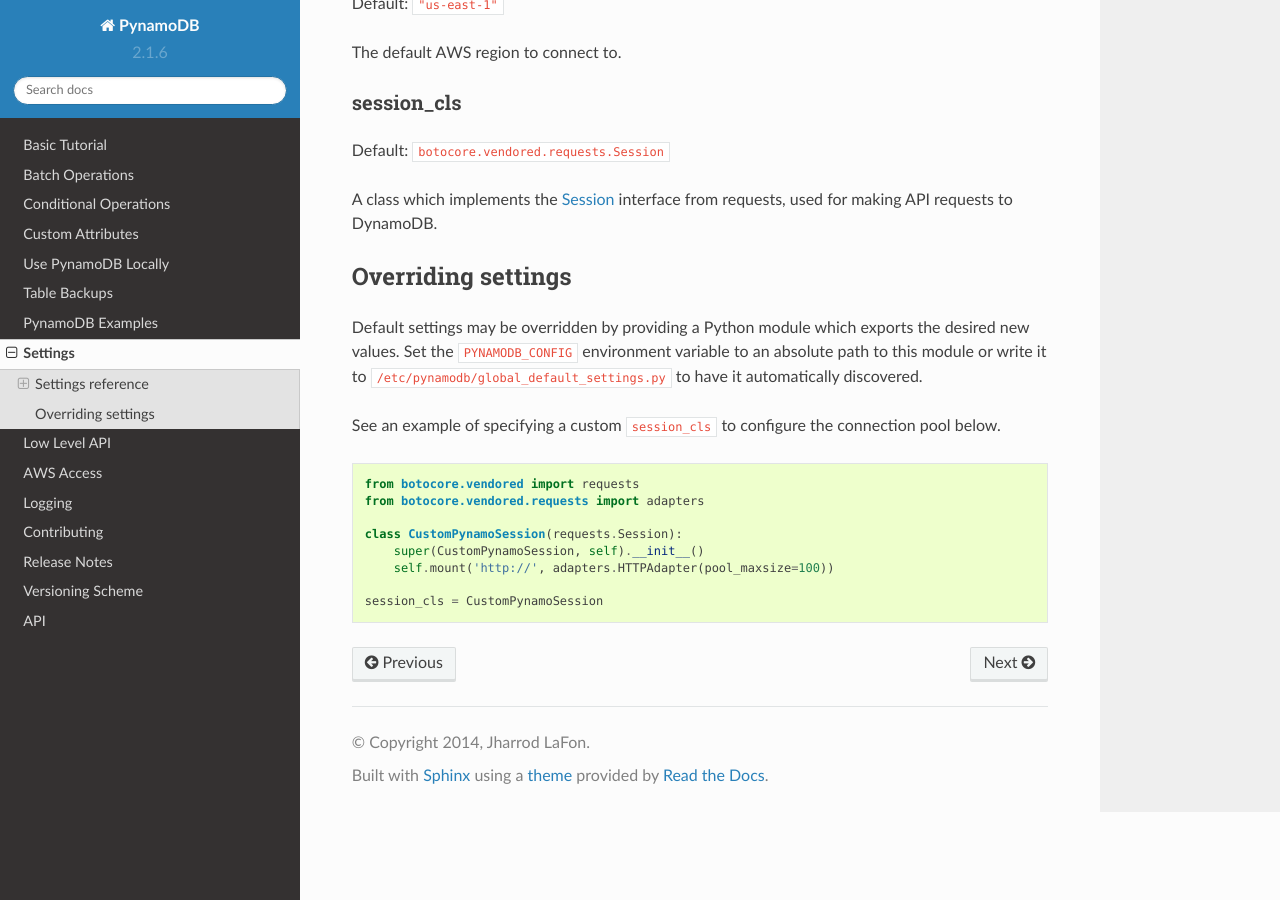
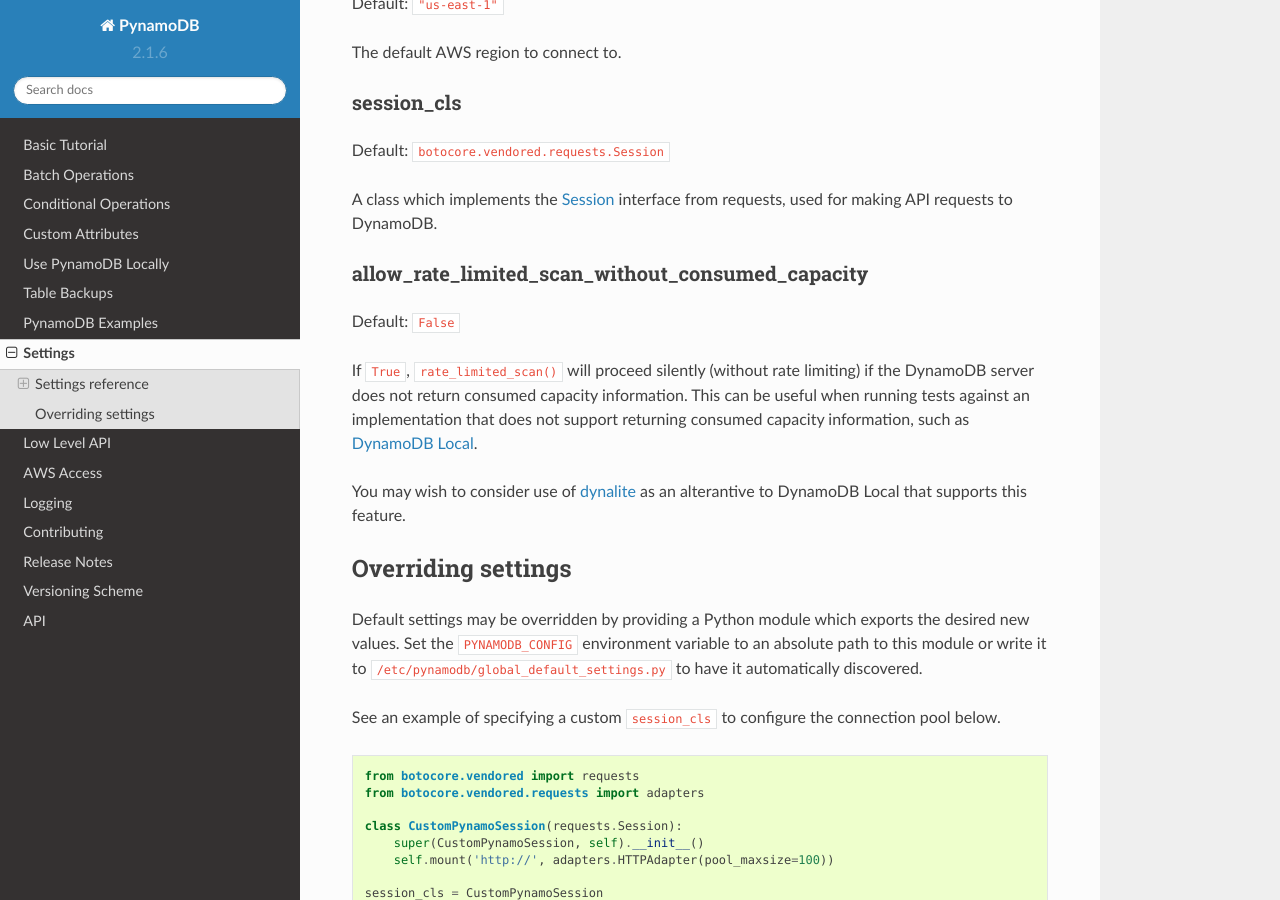
Before and after one commit to pynamodb/PynamoDB, a Sphinx documentation site: the page built from docs/settings.rst, in a window 1280 px wide and 900 px high, scrolled down 788 px. Built offline with Sphinx 7.4.7 and the Read the Docs theme 2.0.0, drawn with Linux system fonts in a browser that asks for light colours; pages that are not in the unit, such as notebooks, are missing from menus.

Commit message:
document the option

```diff
--- a/docs/settings.rst
+++ b/docs/settings.rst
@@ -52,6 +52,21 @@
 
 .. _Session: http://docs.python-requests.org/en/master/api/#request-sessions
 
+allow_rate_limited_scan_without_consumed_capacity
+-------------------------------------------------
+
+Default: ``False``
+
+If ``True``, ``rate_limited_scan()`` will proceed silently (without
+rate limiting) if the DynamoDB server does not return consumed
+capacity information. This can be useful when running tests against an
+implementation that does not support returning consumed capacity
+information, such as `DynamoDB Local
+<http://docs.aws.amazon.com/amazondynamodb/latest/developerguide/DynamoDBLocal.html>`_.
+
+You may wish to consider use of `dynalite
+<https://github.com/mhart/dynalite>`_ as an alterantive to DynamoDB
+Local that supports this feature.
 
 Overriding settings
 ~~~~~~~~~~~~~~~~~~~
```
